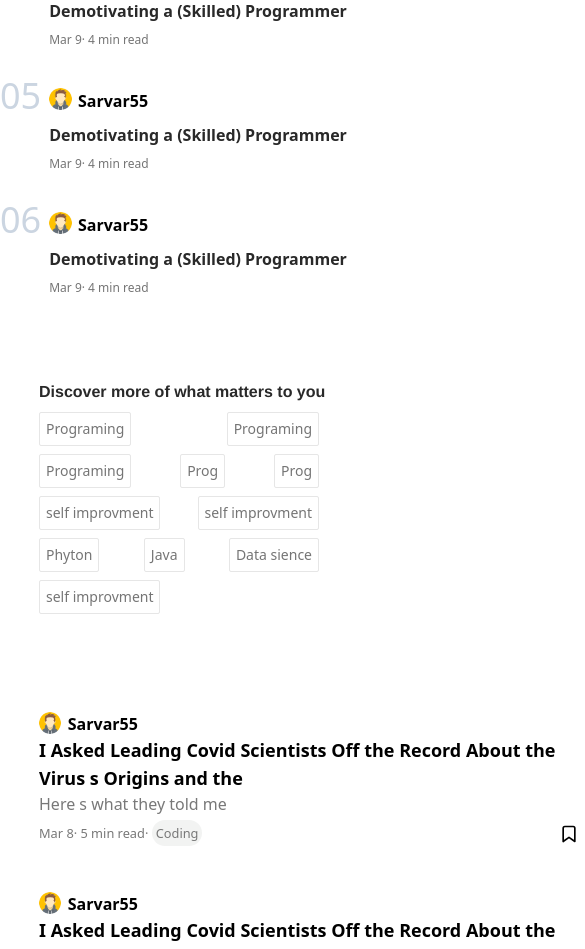
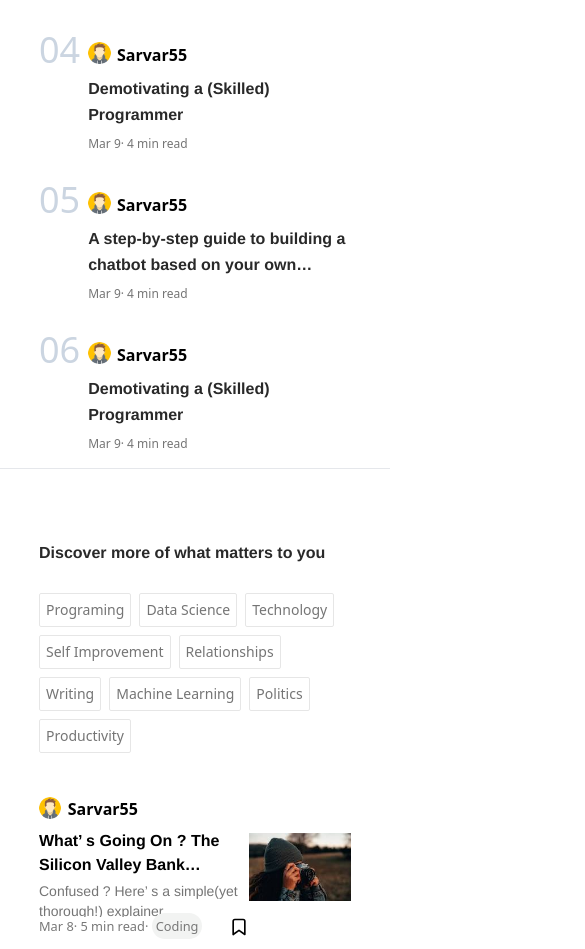
Before and after one commit to Sarvar55/cleanReadsFrontend, a Next.js app: page / in a window 390 px wide. Shown: the part 1036-1985 px from the top of the page, 585 px wide, since content can reach past the window. Built offline with nearby package versions, Linux system fonts and the light colour scheme.

Commit message:
refactor: responsive and fixed bugs fixed, footer left

```diff
--- a/components/Post/PostCard.js
+++ b/components/Post/PostCard.js
@@ -1,53 +1,42 @@
 import Image from 'next/image';
 import bookmark from '../..//public/images/bookmark.svg';
-import Logo from '../../public/images/medium.png';
+import Logo from '../../public/images/images.jpeg';
 import Profilecard from '../profile-card/Profilecard';
-const styles = {
-  wrapper: 'flex max-w-[46rem] h-[10rem] items-center gap-[1rem]',
-  authorContainer: 'flex gap-[.4rem]',
-  authorImage: 'obkect-cover',
-  authorImageContainer:
-    'grid pleace-items-center rounded-full overflow-hidden h-[1.4rem] w-[1.4rem]',
-  postDetails: 'flex-[2.5rem] flex flex-col',
-  authorName: 'font-semibold',
-  title: 'font-bold text-lg text-ellipsis',
-  brefing: 'text-[#787878]',
-  detailsContainer: 'flex items-center justify-between text-[#787878]',
-  articleDetails: 'my-2 text-[.8rem]',
-  category: 'bg-[#F2F3F2] p-1 rounded-full',
-  bookmarkContainer: 'cursor-pointer',
+
+const userDetail = {
+  username: 'Sarvar55',
+  image: null,
 };
-
 const PostCard = (props) => {
-  const userDetail = {
-    username: 'Sarvar55',
-    image: null,
-  };
   return (
-    <div className={styles.wrapper} {...props}>
-      <div className={styles.postDetails}>
+    <div className="wrapper w-full h-auto flex justify-between items-center">
+      <div className="left">
         <Profilecard userDetail={userDetail} />{' '}
-        <h1 className={styles.title}>
+        <h2 className="pt-[8px] font-Helvetica font-bold line-clamp-2 max-h-[56px]">
           {' '}
-          I Asked Leading Covid Scientists Off the Record About the Virus s
-          Origins and the{' '}
-        </h1>{' '}
-        <div className={styles.brefing}> Here s what they told me </div>{' '}
-        <div className={styles.detailsContainer}>
-          <span className={styles.articleDetails}>
+          What’ s Going On ? The Silicon Valley Bank Collapse vs.the 2008
+          Financial Crisis{' '}
+        </h2>{' '}
+        <p className="max-h-[40px] cursor-pointer text-sm line-clamp-2 pt-1 font-Helvetica text-brefing text-[#787878]">
+          {' '}
+          Confused ? Here’ s a simple(yet thorough!) explainer.{' '}
+        </p>{' '}
+        <div className={'flex items-center justify-between text-[#787878]'}>
+          <span className={"'my-2 text-[.8rem]"}>
             {' '}
-            Mar 8· 5 min read· <span className={styles.category}>
+            Mar 8· 5 min read·{' '}
+            <span className={'bg-[#F2F3F2] p-1 rounded-full'}>
               {' '}
               Coding{' '}
             </span>{' '}
           </span>{' '}
-          <span className={styles.bookmarkContainer}>
+          <span className={'cursor-pointer'}>
             <Image src={bookmark} alt="bookmark" width={20} height={20} />{' '}
           </span>{' '}
         </div>{' '}
       </div>{' '}
-      <div className={styles.thumbnailContainer}>
-        <Image src={Logo} height={100} width={100} alt="s" />{' '}
+      <div className="right object-contain">
+        <Image src={Logo} height={300} width={300} alt="s" />{' '}
       </div>{' '}
     </div>
   );
--- a/components/Post/PostList.js
+++ b/components/Post/PostList.js
@@ -2,7 +2,35 @@ import PostCard from './PostCard';
 //burada hıalama sorunu var padding den dolayı
 const PostList = (props) => {
   return (
-    <div className="w-[41rem] h-auto py-[.8rem] flex flex-col gap-5" {...props}>
+    <div className="flex flex-col gap-8">
+      <PostCard />
+      <PostCard />
+      <PostCard />
+      <PostCard />
+      <PostCard />
+      <PostCard />
+      <PostCard />
+      <PostCard />
+      <PostCard />
+      <PostCard />
+      <PostCard />
+      <PostCard />
+      <PostCard />
+      <PostCard />
+      <PostCard />
+      <PostCard />
+      <PostCard />
+      <PostCard />
+      <PostCard />
+      <PostCard />
+      <PostCard />
+      <PostCard />
+      <PostCard />
+      <PostCard />
+      <PostCard />
+      <PostCard />
+      <PostCard />
+      <PostCard />
       <PostCard />
       <PostCard />
       <PostCard />
--- a/components/tag/Tag.js
+++ b/components/tag/Tag.js
@@ -2,48 +2,44 @@ const tags = [
   {
     name: 'Programing',
   },
+
   {
-    name: 'Programing',
+    name: 'Data Science',
   },
   {
-    name: 'Programing',
+    name: 'Technology',
   },
   {
-    name: 'Prog',
+    name: 'Self Improvement',
   },
   {
-    name: 'Prog',
+    name: 'Relationships',
   },
   {
-    name: 'self improvment',
+    name: 'Writing',
   },
   {
-    name: 'self improvment',
+    name: 'Machine Learning',
   },
   {
-    name: 'Phyton',
+    name: 'Politics',
   },
   {
-    name: 'Java',
-  },
-  {
-    name: 'Data sience',
-  },
-  {
-    name: 'self improvment',
+    name: 'Productivity',
   },
 ];
 
-const Tag = (props) => {
+const Tag = () => {
   return (
-    <div className="w-[18rem] h-[16.8rem] pb-[1.5rem]" {...props}>
-      <div className="title leading-4">
-        <h2 className="font-Helvetica mb-3 font-semibold tracking-normal text-trend">
+    <div className={'wrapper md:w-[400px] w-full h-auto'}>
+      <div className="content flex flex-col gap-4">
+        <div className="title">
+          <h2 className="font-Helvetica mb-3 font-semibold tracking-normal line-clamp-2 text-trend">
             {' '}
             Discover more of what matters to you{' '}
           </h2>{' '}
         </div>{' '}
-      <div className="content flex justify-between flex-wrap">
+        <div className="tags w-full flex flex-wrap">
           {' '}
           {tags.map((tag, index) => {
             const { name } = tag;
@@ -51,7 +47,7 @@ const Tag = (props) => {
               <>
                 <div
                   key={index}
-                className="tag w-fit h-[33px] flex items-center px-[6px] py-[16px] mr-[8px] mb-[8px] border-edgecolor border text-brefing text-sm font-normal rounded-sm cursor-pointer "
+                  className="tag h-[33px] flex items-center px-[6px] py-[16px] mr-[8px] mb-[8px] border-edgecolor border text-brefing text-sm font-normal rounded-sm cursor-pointer "
                 >
                   {' '}
                   {name}{' '}
@@ -60,6 +56,7 @@ const Tag = (props) => {
             );
           })}{' '}
         </div>{' '}
+      </div>{' '}
     </div>
   );
 };
--- a/components/trend/Trending.js
+++ b/components/trend/Trending.js
@@ -6,7 +6,15 @@ const trendUsers = [
   {
     username: 'Sarvar55',
     image: null,
-    postName: 'Why I Will Never Use Alpine Linux Ever Again',
+    postName:
+      'A step-by-step guide to building a chatbot based on your own documents with GPT',
+    time: 'Mar 9· 4 min read',
+  },
+  {
+    username: 'Sarvar55',
+    image: null,
+    postName:
+      'A step-by-step guide to building a chatbot based on your own documents with GPT',
     time: 'Mar 9· 4 min read',
   },
   {
@@ -24,13 +32,8 @@ const trendUsers = [
   {
     username: 'Sarvar55',
     image: null,
-    postName: 'Demotivating a (Skilled) Programmer',
-    time: 'Mar 9· 4 min read',
-  },
-  {
-    username: 'Sarvar55',
-    image: null,
-    postName: 'Demotivating a (Skilled) Programmer',
+    postName:
+      'A step-by-step guide to building a chatbot based on your own documents with GPT',
     time: 'Mar 9· 4 min read',
   },
   {
@@ -41,18 +44,12 @@ const trendUsers = [
   },
 ];
 
-const styles = {
-  wrapper: 'w-[942px] h-auto pt-[2.5rem] pb-[1rem]',
-  title: '',
-};
-
 export const Trending = (props) => {
   return (
-    <div className={styles.wrapper} {...props}>
-      <div className="content w-full">
+    <div className={'w-full h-auto pt-[2.5rem] pb-[1rem]'} {...props}>
+      <div className="content w-[80%] mx-auto">
         <div
           className={
-            styles.title +
             'font-Helvetica flex h-[1.9rem] leading-4 items-center mb-[1rem] flex-row'
           }
         >
@@ -60,13 +57,13 @@ export const Trending = (props) => {
           <p className="flex space-x-3 items-center">
             {' '}
             <Image src={Logo} alt="resim" width={28} height={29} />{' '}
-            <span className="text-trend font-Helvetica font-extrabold">
+            <span className="text-trend font-Helvetica font-semibold">
               {' '}
               Trending on Medium{' '}
             </span>{' '}
           </p>{' '}
         </div>{' '}
-        <div className="posts grid lg:grid-cols-3 md:grid-cols-2 grid-cols-1 gap-3">
+        <div className="posts grid w-full lg:grid-cols-3 md:grid-cols-2 grid-cols-1 gap-3">
           {' '}
           {trendUsers.map((user, index) => {
             const { postName, time } = user;
@@ -79,9 +76,9 @@ export const Trending = (props) => {
                       <TrendIndex index={index} />{' '}
                     </span>{' '}
                   </div>{' '}
-                  <div className="right flex w-full flex-col mt-3 gap-2">
+                  <div className="right flex  w-full flex-col mt-3 gap-2">
                     <Profilecard userDetail={user} />{' '}
-                    <div className="post-name text-ellipsis overflow-hidden text-trend ont-Helvetica font-extrabold">
+                    <div className="post-name w-full line-clamp-2 overflow-hidden text-trend ont-Helvetica font-Helvetica font-semibold">
                       {' '}
                       {postName}{' '}
                     </div>{' '}
@@ -96,6 +93,7 @@ export const Trending = (props) => {
           })}{' '}
         </div>{' '}
       </div>{' '}
+      <hr className="" />
     </div>
   );
 };
--- a/layout/PublicLayout.js
+++ b/layout/PublicLayout.js
@@ -3,8 +3,24 @@ import Navbar from '@/components/navbar/Navbar';
 import PostList from '@/components/Post/PostList';
 import Tag from '@/components/tag/Tag';
 import { Trending } from '@/components/trend/Trending';
+import { useEffect, useState } from 'react';
 
 export const PublicLayout = () => {
+  const [fixed, setFixed] = useState(false);
+
+  const scrollHandle = () => {
+    if (window.scrollY >= 888) setFixed(true);
+    else setFixed(false);
+  };
+
+  useEffect(() => {
+    window.addEventListener('scroll', scrollHandle);
+
+    return () => {
+      window.removeEventListener('scroll', scrollHandle);
+    };
+  }, []);
+
   return (
     <div>
       <Navbar />
@@ -15,8 +31,10 @@ export const PublicLayout = () => {
           <div className="left md:w-[45%] w-full md:order-1 order-2">
             <PostList />
           </div>{' '}
-          <div className="right md:w-[30%] w-full md:order-2 order-1">
-            <Tag />
+          <div className="right relative md:w-[30%] w-full md:order-2 order-1">
+            <div className={fixed ? 'md:fixed z-50 md:top-[15%]' : ''}>
+              <Tag />
+            </div>{' '}
           </div>{' '}
         </div>{' '}
       </div>{' '}
--- a/tailwind.config.js
+++ b/tailwind.config.js
@@ -45,7 +45,7 @@ module.exports = {
       mediumSerifItalic: ['CharterItalic'],
       mediumSerif: ['Charter'],
       heebo: ['Heebo', 'sans-serif'],
-      Helvetica: ['Helvetica Neue', 'sans-serif'],
+      Helvetica: ['Helvetica Neue', 'sans-serif', 'Helvetica', 'Arial'],
       Segoe: ['Segoe UI', 'sans-serif'],
       roboto: ['Roboto', 'sans-serif'],
     },
```
Also changed, not shown: public/images/images.jpeg (added). Lines whose indentation alone changed are shown as unchanged.
